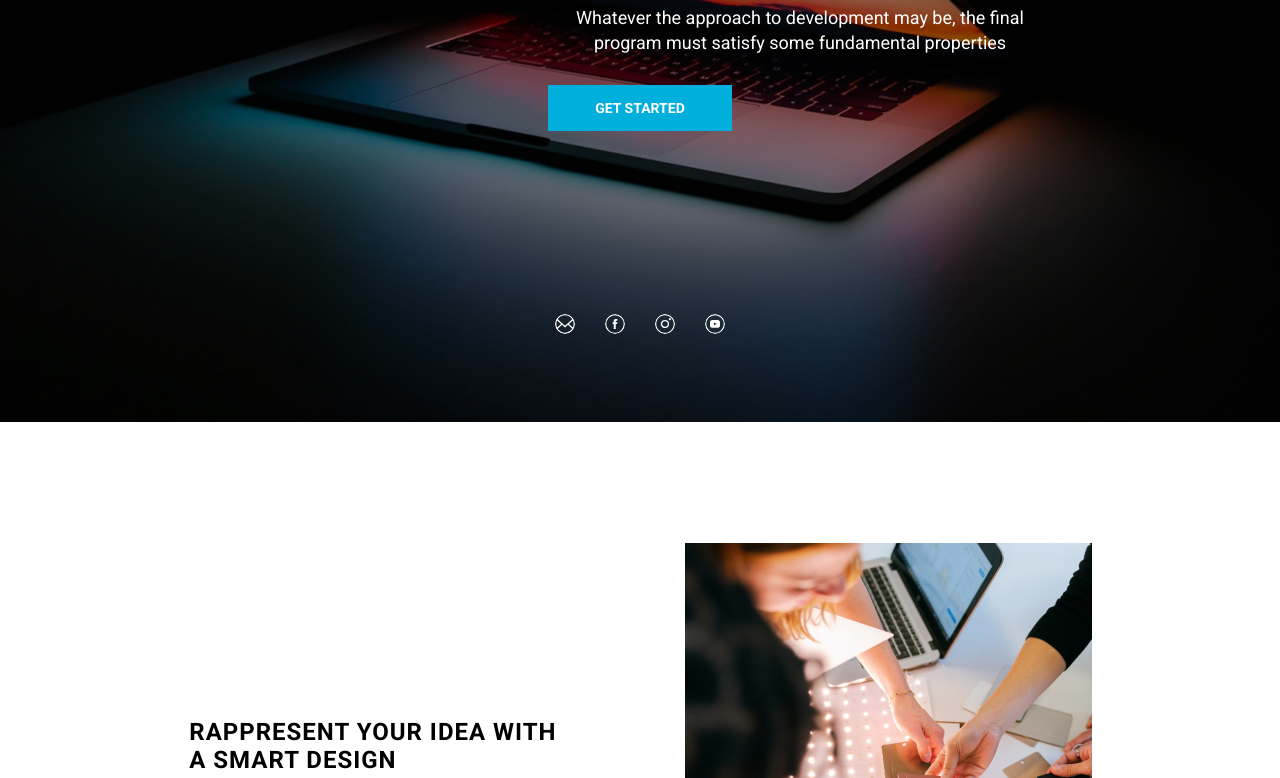
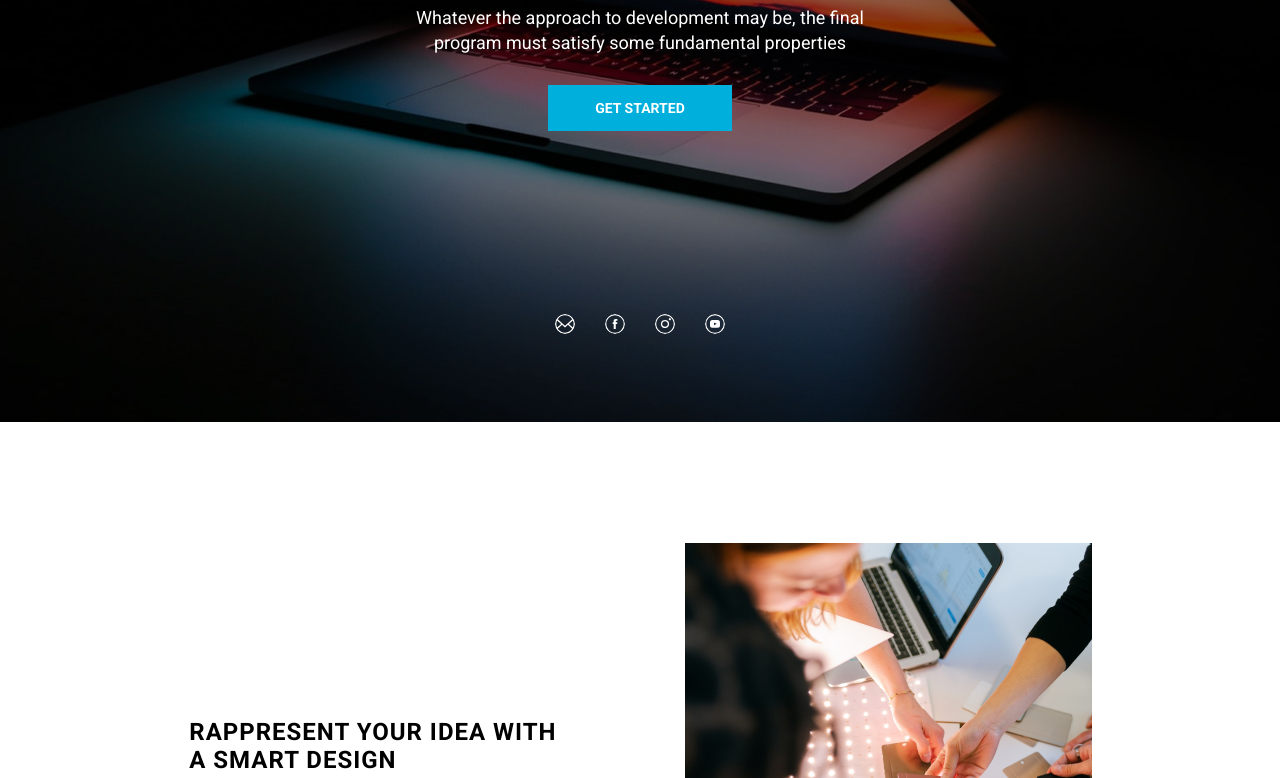
Before and after one commit to mabay919/my-webdew, a plain HTML site: page index.html in a window 1280 px wide. Shown: the part 322-1100 px from the top of the page. Drawn offline with Linux system fonts and the light colour scheme.

Commit message:
docs: update styles

```diff
--- a/style.css
+++ b/style.css
@@ -110,7 +110,7 @@ a {
   display: block;
   max-width: 504px;
 
-  margin: 0px 0px 0px 548px;
+  margin: 0px auto;
 }
 .started-button {
   width: 184px;
```
